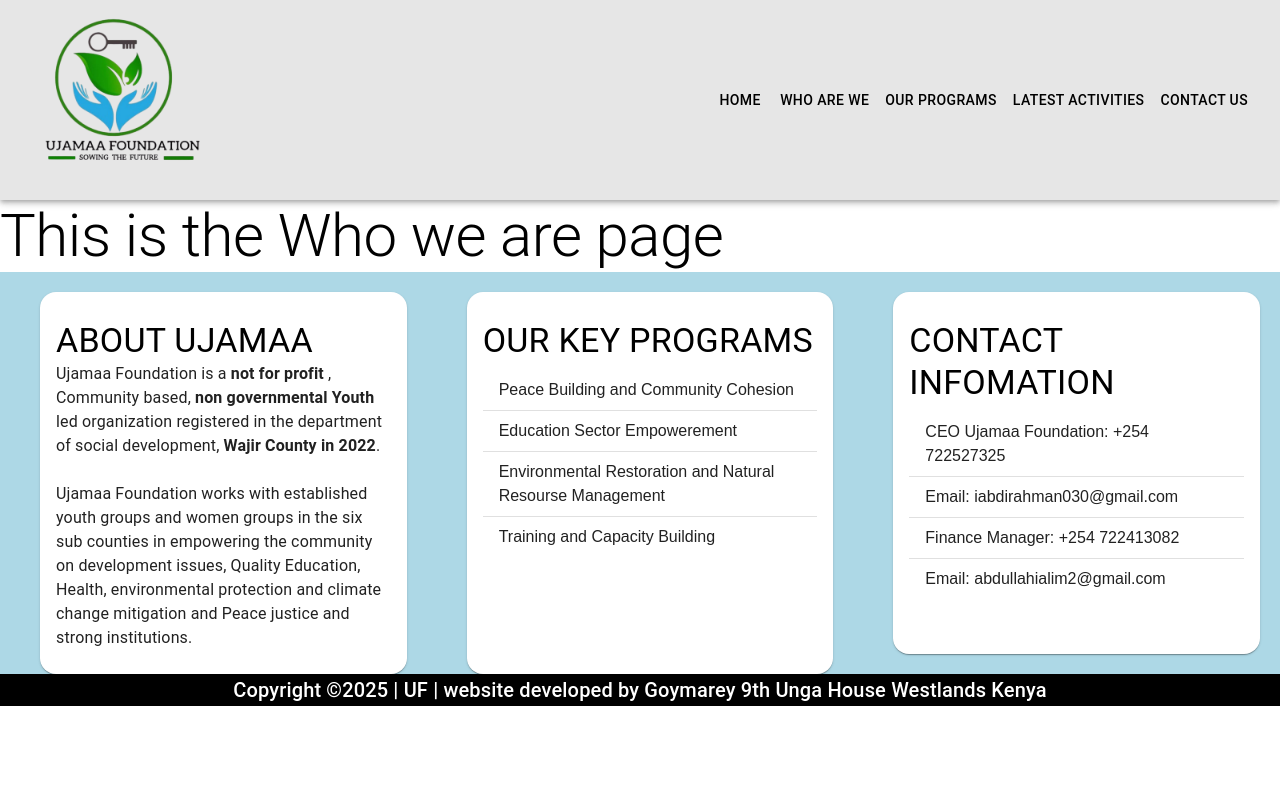
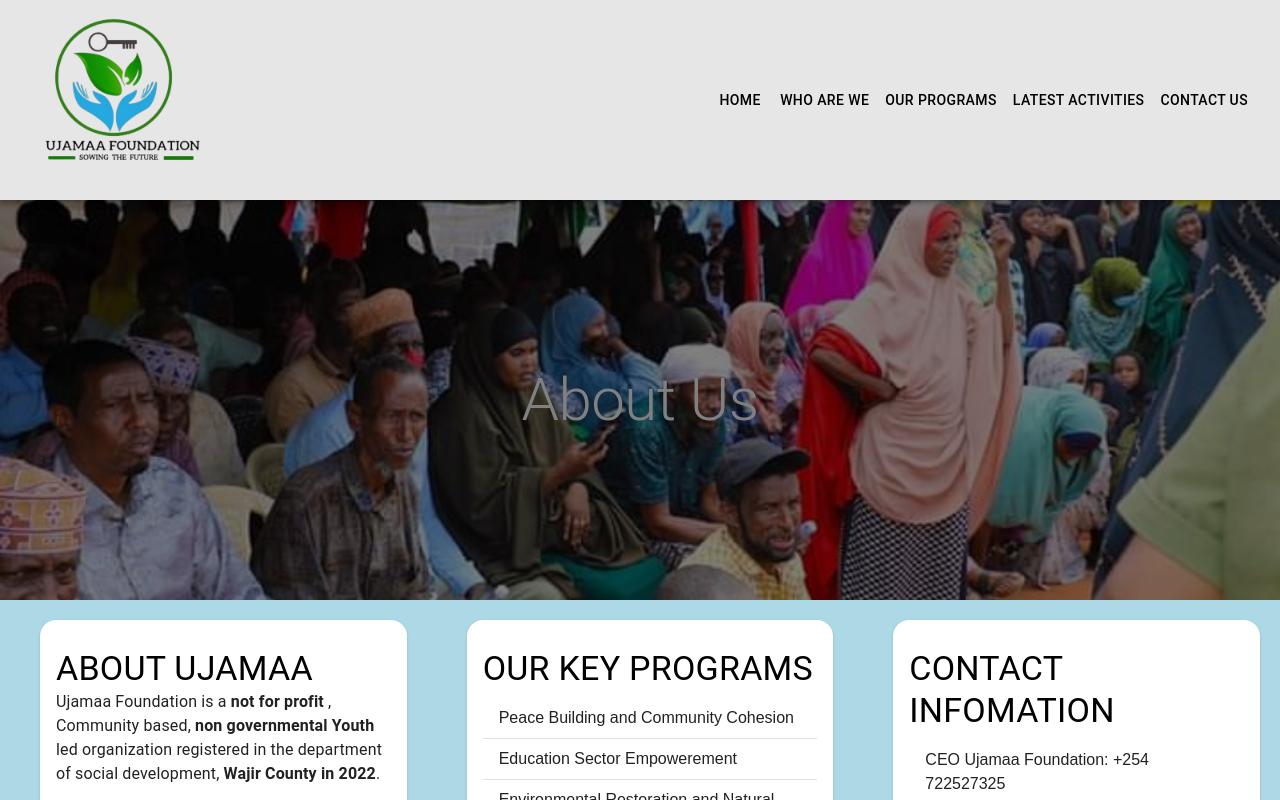
Before and after one commit to ahmednule/Ujamaa-Foundation, a Next.js app: page /who-we-are in a window 1280 px wide. Shown: the top 800 px of the page. Built offline with nearby package versions, Linux system fonts and the light colour scheme.

Commit message:
update&fix: inside the aboutCarosel added the abutusCarosel then in the about carosel made the image to be darrker abit by reducting the light of the image

```diff
--- a/src/app/who-we-are/page.tsx
+++ b/src/app/who-we-are/page.tsx
@@ -1,7 +1,8 @@
 "use client"
-import { Typography } from "@mui/material"
+import AboutusCarosel from "@components/components/ui/AboutusCarosel"
+// import { Typography } from "@mui/material"
 export default function whoWeare(){
     return(
-        <Typography variant="h2">This is the Who we are page</Typography>
+        <AboutusCarosel/>
     )
 }
--- a/src/components/ui/AboutusCarosel.jsx
+++ b/src/components/ui/AboutusCarosel.jsx
@@ -2,10 +2,14 @@
 import { Typography } from "@mui/material"
 export default function (){
     return (
-        <div classsName="relative bg-cover bg-center h-[400px flex flex-items justify-center text-white"
-        style={{backgroundImage:"url(image6.jpeg)"}}
-        >
-            <Typography variant="h4">About Us</Typography>
+        <div
+        className="relative bg-cover bg-center h-[400px] flex items-center justify-center text-white"
+        style={{
+            backgroundImage: "url('/image6.jpeg')",
+            filter:"brightness(.5)"
+        }}
+    >
+            <Typography variant="h2">About Us</Typography>
         </div>
     )
 }
```
